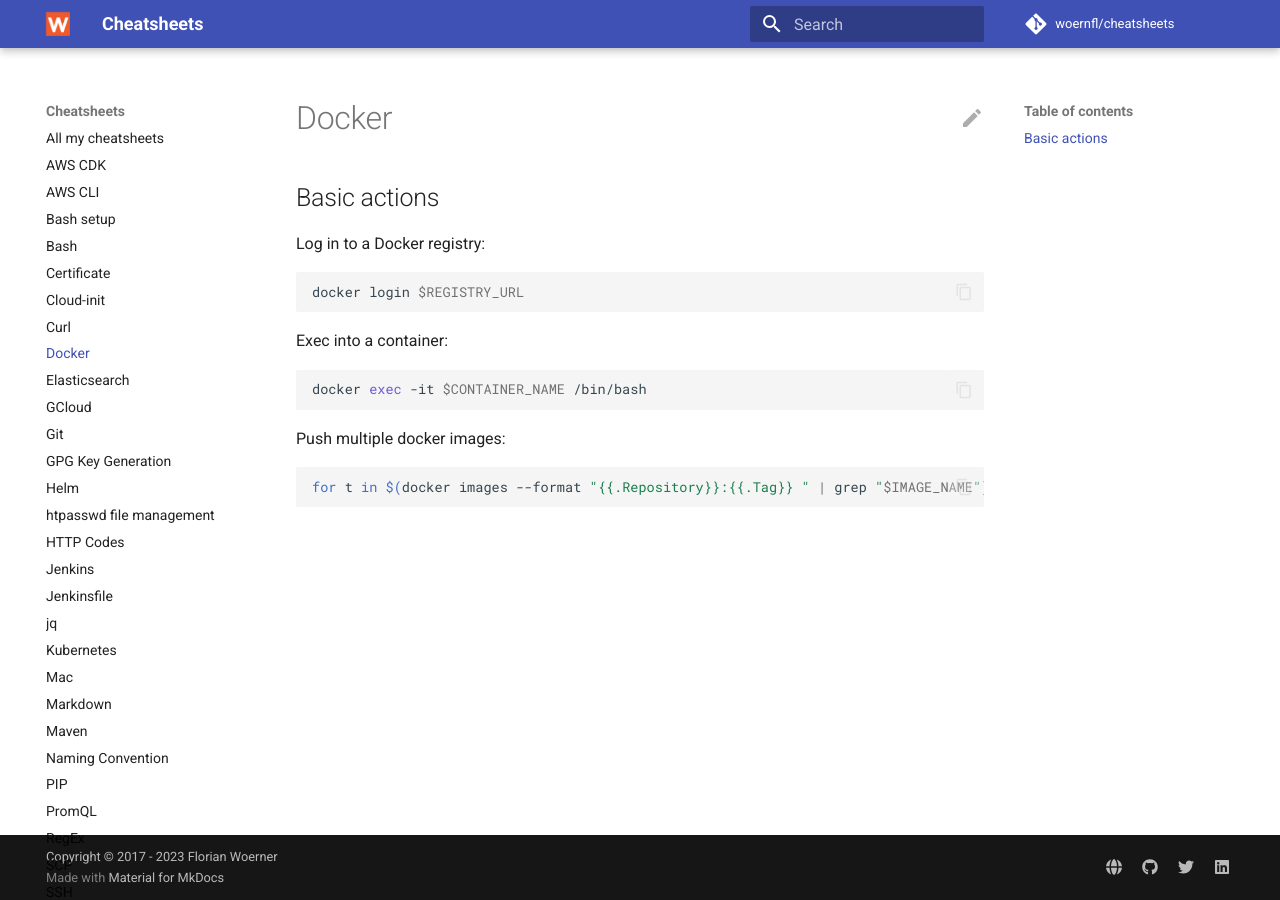
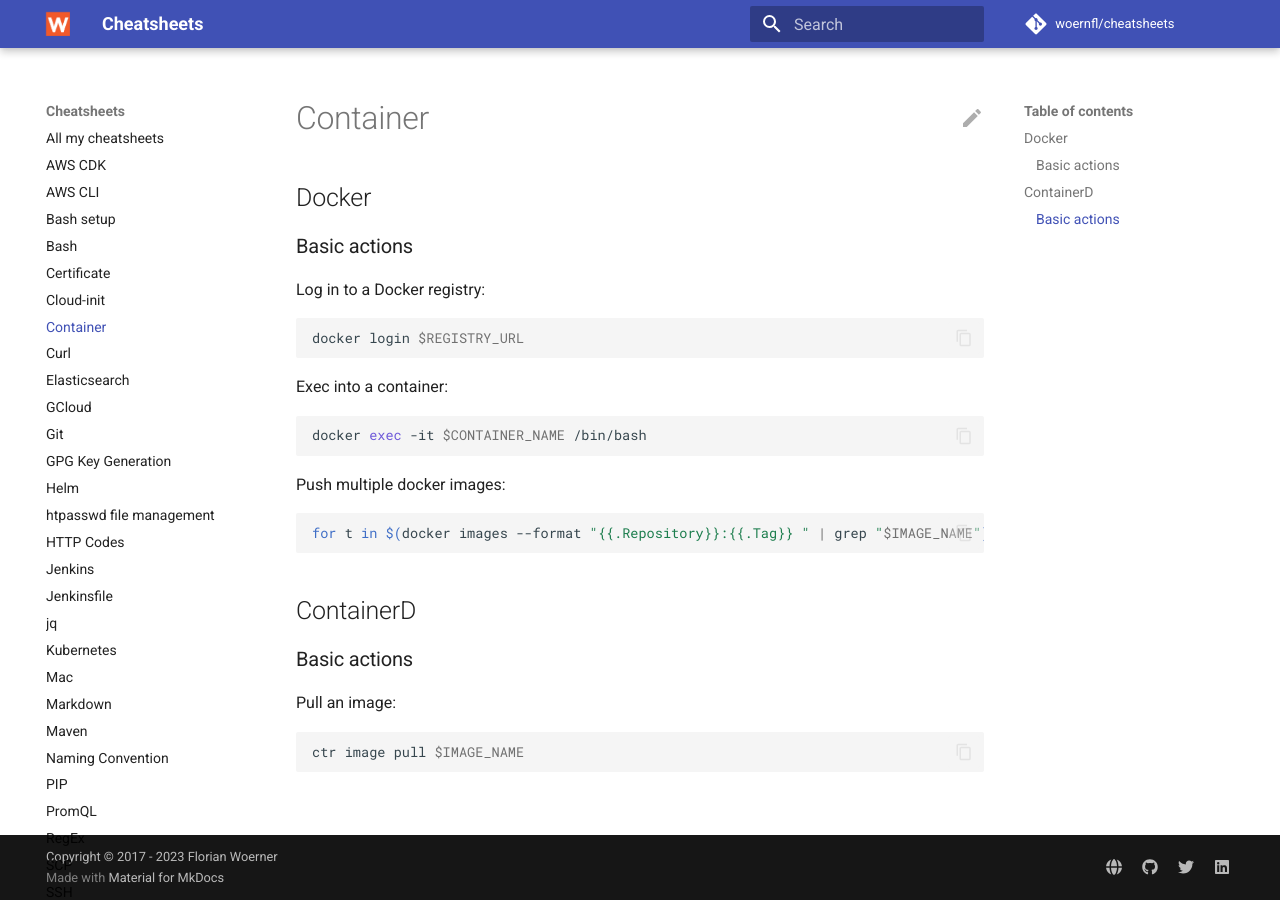
Before and after one commit to woernfl/cheatsheets, an MkDocs documentation site: the page built from docs/container.md, in a window 1280 px wide. Built offline with MkDocs 1.6.1 and Material for MkDocs 9.7.7, drawn with Linux system fonts in a browser that asks for light colours; comment, search, counter and statistics services are not loaded.

Commit message:
Update and rename docker.md to container.md

````diff
--- a/docs/docker.md
+++ b/docs/container.md
@@ -1,6 +1,8 @@
-# Docker
+# Container
 
-## Basic actions
+## Docker
+
+### Basic actions
 
 Log in to a Docker registry:
 
@@ -19,3 +21,13 @@
 ```bash
 for t in $(docker images --format "{{.Repository}}:{{.Tag}} " | grep "$IMAGE_NAME"); do docker push "${t}"; done
 ```
+
+## ContainerD
+
+### Basic actions
+
+Pull an image:
+
+```bash
+ctr image pull $IMAGE_NAME
+```
````
